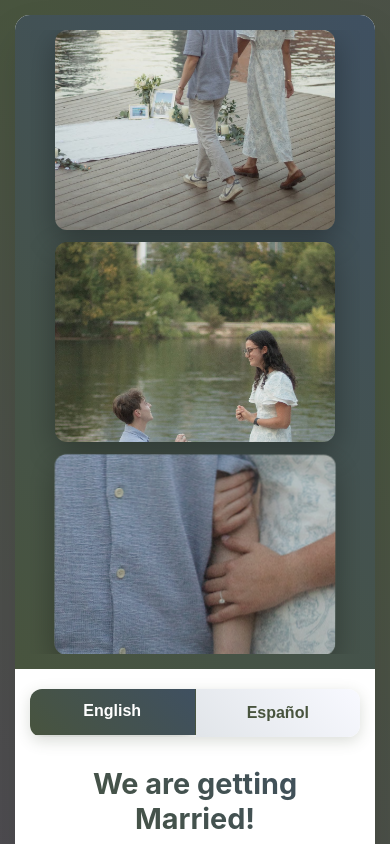
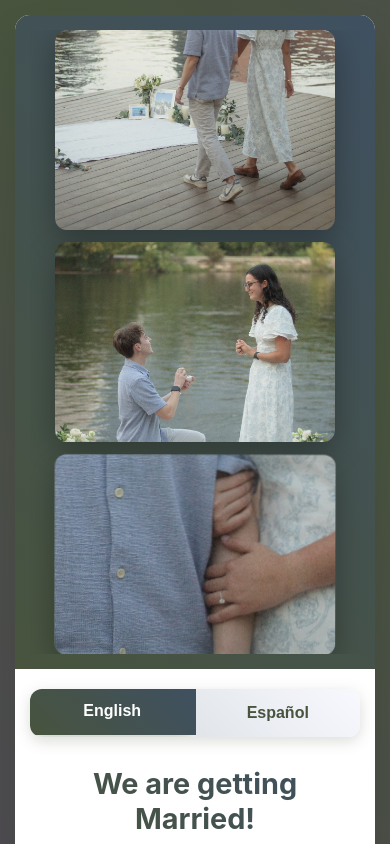
Before and after one commit to hudsonwhipple/wedding_announcement, a React (Create React App) app: page / in a window 390 px wide. Shown: the top 844 px of the page. Built offline with nearby package versions, Linux system fonts and the light colour scheme; the HTML template or start-up script is replaced by a standard one.

Commit message:
visual changes 4

```diff
--- a/src/App.css
+++ b/src/App.css
@@ -1002,7 +1002,7 @@ textarea {
   .secondary-photo:nth-child(2) {
     animation: floating 8s ease-in-out infinite, mobileSlideIn 0.8s ease-out;
     animation-delay: 2s, 0.4s;
-    object-position: center 35%;
+    object-position: center 60%;
   }
 
   .secondary-photo:nth-child(3) {
@@ -1154,7 +1154,7 @@ textarea {
   .secondary-photo:nth-child(2) {
     animation: floating 8s ease-in-out infinite, mobilePopIn 0.9s ease-out;
     animation-delay: 2s, 0.5s;
-    object-position: center 30%;
+    object-position: center 60%;
   }
 
   .secondary-photo:nth-child(3) {
@@ -1299,7 +1299,7 @@ textarea {
   }
 
   .secondary-photo:nth-child(2) {
-    object-position: center 25%;
+    object-position: center 50%;
   }
 
   .wedding-date {
```
